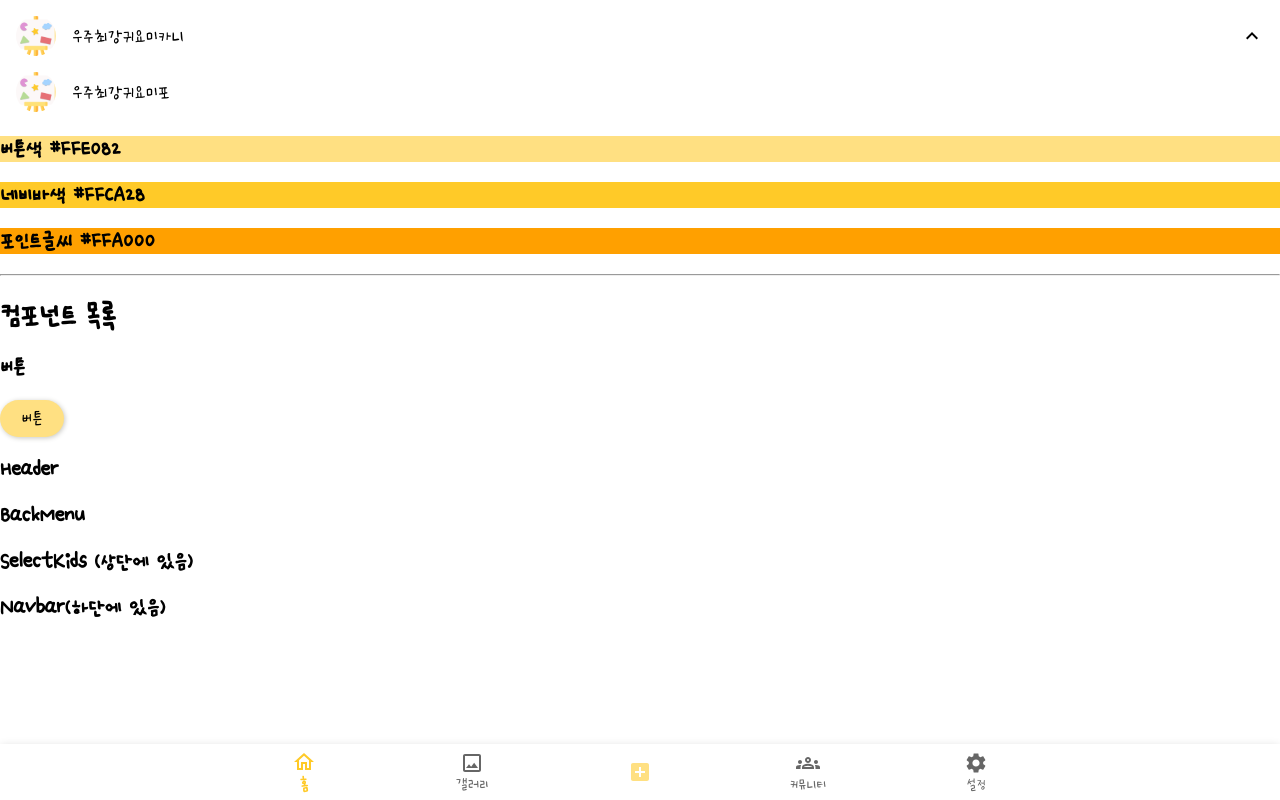
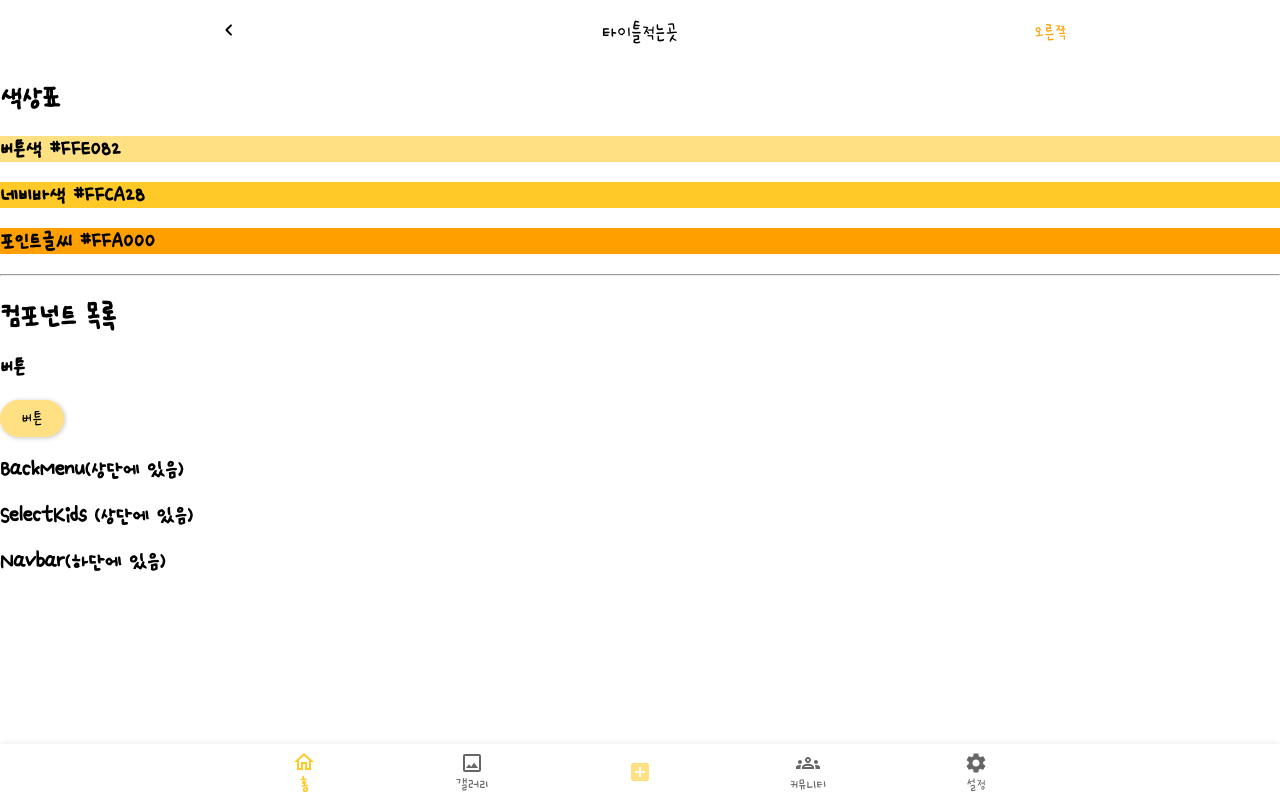
Before and after one commit to 0atx/GEURIME, a React (Create React App) app in the folder frontend/geurime/: page /components in a window 1280 px wide. Built offline with nearby package versions, Linux system fonts and the light colour scheme.

Commit message:
Feat: BackMenu, SelectKids 레이아웃 완료

```diff
--- a/frontend/geurime/src/components/nav/BackMenu.js
+++ b/frontend/geurime/src/components/nav/BackMenu.js
@@ -1,3 +1,67 @@
-export default function BackMenu() {
+/*
+BackMenu 헤더
+속성 : isLeft(Boolean), title(String), isRight(String)
+@author 조혜안
+@since 2022.10.25
+*/
+import { useState } from "react";
 
+import AppBar from "@mui/material/AppBar";
+import Box from "@mui/material/Box";
+import Toolbar from "@mui/material/Toolbar";
+import { Grid } from "@mui/material";
+import KeyboardArrowLeftRoundedIcon from "@mui/icons-material/KeyboardArrowLeftRounded";
+
+export default function BackMenu({ isLeft, title, isRight }) {
+  return (
+    <Box
+      sx={{
+        flexGrow: 1,
+      }}
+    >
+      <AppBar
+        color="transparent"
+        style={{
+          position: "fixed",
+          boxShadow: "none",
+        }}
+      >
+        <Toolbar>
+          <Grid
+            container
+            sx={{
+              width: "100%",
+              alignItems: "center",
+            }}
+          >
+            {/* isLeft */}
+            <Grid item sx={{ textAlign: "center" }} xs={4}>
+              {isLeft === true && <KeyboardArrowLeftRoundedIcon></KeyboardArrowLeftRoundedIcon>}
+            </Grid>
+            {/* title */}
+            <Grid item sx={{ textAlign: "center" }} xs={4}>
+              <span
+                style={{
+                  fontSize: "23px",
+                }}
+              >
+                {title}
+              </span>
+            </Grid>
+            {/* isRight */}
+            <Grid item sx={{ textAlign: "center" }} xs={4}>
+              <span
+                style={{
+                  fontSize: "20px",
+                  color: "#ffa000",
+                }}
+              >
+                {isRight}
+              </span>
+            </Grid>
+          </Grid>
+        </Toolbar>
+      </AppBar>
+    </Box>
+  );
 }
--- a/frontend/geurime/src/components/nav/Header.js
+++ /dev/null
@@ -1,3 +0,0 @@
-export default function Header() {
-
-}
--- a/frontend/geurime/src/components/nav/NavBar.js
+++ b/frontend/geurime/src/components/nav/NavBar.js
@@ -1,3 +1,8 @@
+/*
+NavBar
+@author 조혜안
+@since 2022.10.25
+*/
 import { Paper, BottomNavigation, BottomNavigationAction, Avatar } from "@mui/material";
 import HomeOutlinedIcon from "@mui/icons-material/HomeOutlined";
 import PhotoOutlinedIcon from "@mui/icons-material/PhotoOutlined";
--- a/frontend/geurime/src/components/nav/SelectKids.js
+++ b/frontend/geurime/src/components/nav/SelectKids.js
@@ -1,33 +1,48 @@
-import * as React from "react";
-import AppBar from "@mui/material/AppBar";
-import Box from "@mui/material/Box";
-import Toolbar from "@mui/material/Toolbar";
-import IconButton from "@mui/material/IconButton";
-import Typography from "@mui/material/Typography";
-import Menu from "@mui/material/Menu";
-import MenuIcon from "@mui/icons-material/Menu";
-import Container from "@mui/material/Container";
-import Avatar from "@mui/material/Avatar";
-import Button from "@mui/material/Button";
-import Tooltip from "@mui/material/Tooltip";
-import MenuItem from "@mui/material/MenuItem";
-import AdbIcon from "@mui/icons-material/Adb";
-import ListSubheader from "@mui/material/ListSubheader";
-import List from "@mui/material/List";
-import ListItemButton from "@mui/material/ListItemButton";
-import ListItemIcon from "@mui/material/ListItemIcon";
-import ListItemText from "@mui/material/ListItemText";
-import Collapse from "@mui/material/Collapse";
-import InboxIcon from "@mui/icons-material/MoveToInbox";
-import DraftsIcon from "@mui/icons-material/Drafts";
-import SendIcon from "@mui/icons-material/Send";
+/*
+SelectKids 헤더
+@author 조혜안
+@since 2022.10.25
+*/
+import { useState } from "react";
+import {
+  AppBar,
+  Box,
+  Toolbar,
+  Avatar,
+  List,
+  ListItemButton,
+  ListItemText,
+  Collapse,
+  ListItemAvatar,
+} from "@mui/material";
 import ExpandLess from "@mui/icons-material/ExpandLess";
 import ExpandMore from "@mui/icons-material/ExpandMore";
-import StarBorder from "@mui/icons-material/StarBorder";
-import ListItemAvatar from "@mui/material/ListItemAvatar";
 
-export default function NestedList() {
-  const [open, setOpen] = React.useState(true);
+export default function SelectKids() {
+  const [open, setOpen] = useState(false);
+
+  // 아이 목록 - 실제 정보로 변경 필요!!!
+  const [kids, setKids] = useState([
+    {
+      image: "/assets/icon/default_profile.png",
+      name: "첫째",
+    },
+    {
+      image: "/assets/icon/default_profile.png",
+      name: "둘째",
+    },
+    {
+      image: "/assets/icon/default_profile.png",
+      name: "셋째",
+    },
+    {
+      image: "/assets/icon/default_profile.png",
+      name: "넷째",
+    },
+  ]);
+
+  // 클릭된 아이
+  const [clicked, setClicked] = useState(kids[0]);
 
   const handleClick = () => {
     setOpen(!open);
@@ -40,11 +55,13 @@ export default function NestedList() {
         "& .css-hyum1k-MuiToolbar-root": {
           padding: "0px",
         },
+        "& .css-e1xqc2-MuiList-root": {
+          paddingTop: "0px",
+        },
       }}
     >
       <AppBar
         color="transparent"
-        // position="static"
         style={{
           position: "fixed",
           paddingTop: "0px",
@@ -56,7 +73,7 @@ export default function NestedList() {
             sx={{
               width: "100%",
               "& .MuiListItemText-primary": {
-                fontSize: "2.5vh",
+                fontSize: "23px",
               },
             }}
             component="nav"
@@ -64,19 +81,30 @@ export default function NestedList() {
           >
             <ListItemButton onClick={handleClick}>
               <ListItemAvatar>
-                <Avatar alt="Remy Sharp" src="/assets/logo/onlylogo.png" />
+                <Avatar alt="Remy Sharp" src={clicked.image} />
               </ListItemAvatar>
-              <ListItemText primary="우주최강귀요미카니" />
+              <ListItemText primary={clicked.name}></ListItemText>
+
               {open ? <ExpandLess /> : <ExpandMore />}
             </ListItemButton>
             <Collapse sx={{ backgroundColor: "#ffffff" }} in={open} timeout="auto" unmountOnExit>
+              {/* 아이 목록 */}
               <List component="div" disablePadding>
-                <ListItemButton>
-                  <ListItemAvatar>
-                    <Avatar alt="Remy Sharp" src="/assets/logo/onlylogo.png" />
-                  </ListItemAvatar>
-                  <ListItemText primary="우주최강귀요미포" />
-                </ListItemButton>
+                {kids.map((kid, i) => (
+                  <ListItemButton
+                    key={i}
+                    onClick={() => {
+                      setOpen(!open);
+                      setClicked(kid);
+                      // 클릭된 아이의 정보로 화면 전체 변경 필요!!!
+                    }}
+                  >
+                    <ListItemAvatar>
+                      <Avatar alt="Remy Sharp" src={kid.image} />
+                    </ListItemAvatar>
+                    <ListItemText primary={kid.name} />
+                  </ListItemButton>
+                ))}
               </List>
             </Collapse>
           </List>
--- a/frontend/geurime/src/pages/home/Components.js
+++ b/frontend/geurime/src/pages/home/Components.js
@@ -1,9 +1,14 @@
+/*
+컴포넌트 적용
+@author 조혜안
+@since 2022.10.25
+*/
 import { Container } from "@mui/material";
 import React, { useState } from "react";
 
 import Button from "components/common/Btn.js";
 import NavBar from "components/nav/NavBar";
-import Header from "components/nav/Header";
+
 import BackMenu from "components/nav/BackMenu";
 import SelectKids from "components/nav/SelectKids";
 
@@ -19,12 +24,10 @@ export default function Components() {
       <h1> 컴포넌트 목록 </h1>
       <h2>버튼</h2>
       <Button>버튼</Button>
-      <h2>Header</h2>
-      <Header></Header>
-      <h2>BackMenu</h2>
-      <BackMenu></BackMenu>
+      <h2>BackMenu(상단에 있음)</h2>
+      <BackMenu isLeft={true} title="타이틀적는곳" isRight="오른쪽"></BackMenu>
       <h2>SelectKids (상단에 있음)</h2>
-      <SelectKids></SelectKids>
+      {/* <SelectKids></SelectKids> */}
       <h2>Navbar(하단에 있음)</h2>
       <NavBar></NavBar>
     </div>
```
Also changed, not shown: frontend/geurime/public/assets/icon/default_profile.png (added).
